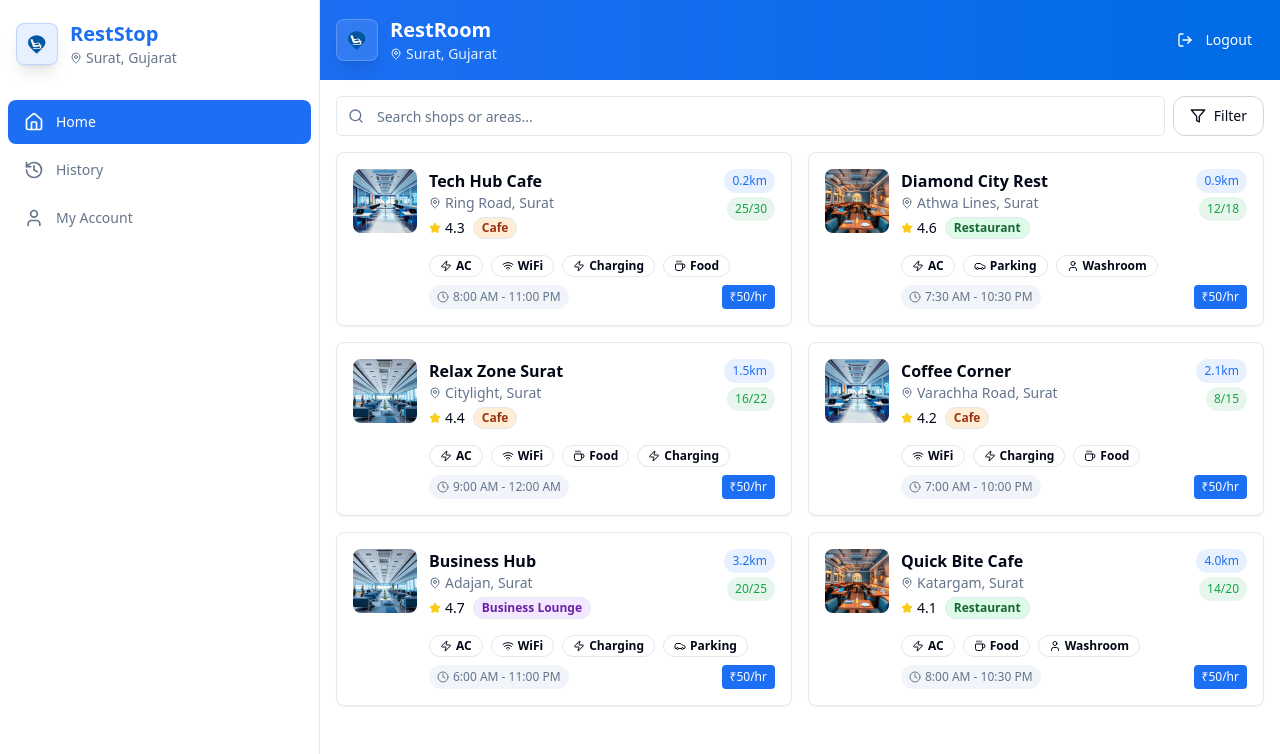
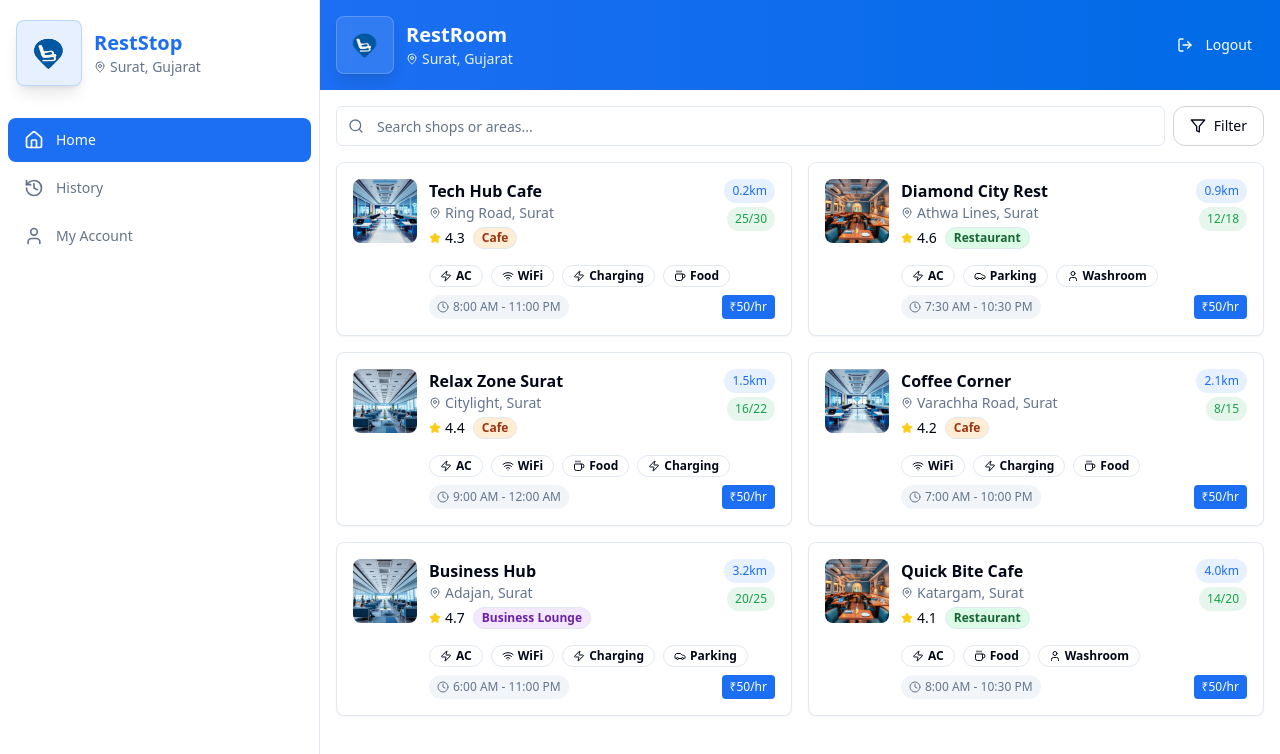
Before and after one commit to poojanjariwala/rest-room, a React (Vite) app: page /home in a window 1280 px wide. Shown: the top 754 px of the page. Built offline with nearby package versions, Linux system fonts and the light colour scheme.

Commit message:
Fix: Adjust logo size and welcome screen logo
Adjusted logo sizes and welcome screen logo to match the provided reference image.

```diff
--- a/src/components/DesktopSidebar.tsx
+++ b/src/components/DesktopSidebar.tsx
@@ -24,11 +24,11 @@ export const DesktopSidebar = ({ isOwner = false }: { isOwner?: boolean }) => {
     <div className="hidden lg:flex lg:w-80 lg:flex-col lg:fixed lg:inset-y-0 bg-white border-r border-border">
       <div className="flex flex-col flex-grow pt-5 pb-4 overflow-y-auto">
         <div className="flex items-center flex-shrink-0 px-4 mb-8">
-          <div className="bg-primary/10 backdrop-blur-sm border border-primary/20 rounded-lg flex items-center justify-center p-2 shadow-lg mr-3">
+          <div className="bg-primary/10 backdrop-blur-sm border border-primary/20 rounded-lg flex items-center justify-center p-3 shadow-lg mr-3">
             <img
               src="/lovable-uploads/23b453e4-446a-4f0b-adec-4130e91c2bfa.png"
               alt="RestRoom Logo"
-              className="w-6 h-6"
+              className="w-10 h-10"
             />
           </div>
           <div>
--- a/src/components/Header.tsx
+++ b/src/components/Header.tsx
@@ -16,11 +16,11 @@ export const Header = ({ title, subtitle, showLogout = false, onLogout, logoHeig
       <div className="p-4">
         <div className="flex items-center justify-between">
           <div className="flex items-center gap-3">
-            <div className="bg-white/10 backdrop-blur-sm border border-white/20 rounded-lg flex items-center justify-center p-2 shadow-lg">
+            <div className="bg-white/10 backdrop-blur-sm border border-white/20 rounded-lg flex items-center justify-center p-3 shadow-lg">
               <img
                 src="/lovable-uploads/23b453e4-446a-4f0b-adec-4130e91c2bfa.png"
                 alt="RestRoom Logo"
-                className="w-6 h-6"
+                className="w-8 h-8"
               />
             </div>
             <div>
--- a/src/pages/Index.tsx
+++ b/src/pages/Index.tsx
@@ -21,11 +21,11 @@ const Index = () => {
       <div className="w-full max-w-md space-y-8">
         {/* Logo and Welcome */}
         <div className="text-center">
-          <div className="w-20 h-20 bg-white/10 backdrop-blur-sm border border-white/20 rounded-2xl flex items-center justify-center mx-auto mb-4 shadow-xl">
+          <div className="w-24 h-24 bg-white/10 backdrop-blur-sm border border-white/20 rounded-2xl flex items-center justify-center mx-auto mb-4 shadow-xl">
             <img
               src="/lovable-uploads/23b453e4-446a-4f0b-adec-4130e91c2bfa.png"
               alt="RestRoom Logo"
-              className="w-8 h-16"
+              className="w-16 h-16"
             />
           </div>
           <h1 className="text-3xl font-bold text-gray-900 mb-2">Welcome to RestRoom</h1>
```
